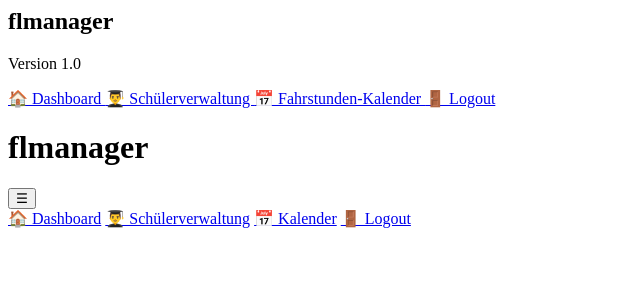
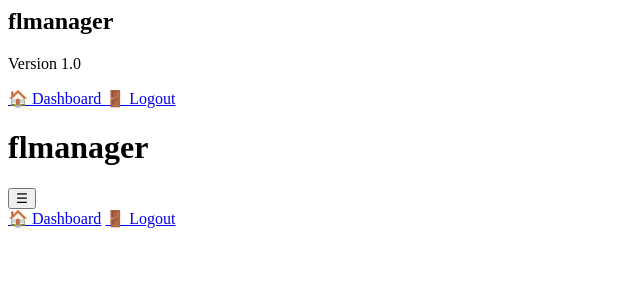
Before and after one commit to fahrlehrermitherz/flmanager, a Python web app: template templates/sidebar.html in a window 1280 px wide. Shown: the top 300 px of the page, without its empty margins (0-640 px from the left). Run offline with Jinja, Linux system fonts and the light colour scheme; the template is opened without the code that fills it, so the values that code supplies are empty.

Commit message:
Update sidebar.html

```diff
--- a/templates/sidebar.html
+++ b/templates/sidebar.html
@@ -8,12 +8,25 @@
         <a href="{{ url_for('main.dashboard') }}" class="flex items-center gap-2 px-3 py-2 rounded hover:bg-blue-100 transition {% if request.endpoint == 'main.dashboard' %}bg-blue-100{% endif %}">
             🏠 Dashboard
         </a>
-        <a href="{{ url_for('schueler.schueler_liste') }}" class="flex items-center gap-2 px-3 py-2 rounded hover:bg-blue-100 transition">
-            👨‍🎓 Schülerverwaltung
-        </a>
-        <a href="{{ url_for('slots.slots_verwalten') }}" class="flex items-center gap-2 px-3 py-2 rounded hover:bg-blue-100 transition">
-            📅 Fahrstunden-Kalender
-        </a>
+        {% if current_user.rolle.name in ['Superadmin', 'Büro', 'Fahrlehrer'] %}
+            <a href="{{ url_for('schueler.schueler_liste') }}" class="flex items-center gap-2 px-3 py-2 rounded hover:bg-blue-100 transition {% if request.endpoint == 'schueler.schueler_liste' %}bg-blue-100{% endif %}">
+                👨‍🎓 Schülerverwaltung
+            </a>
+            <a href="{{ url_for('schueler.kalender') }}" class="flex items-center gap-2 px-3 py-2 rounded hover:bg-blue-100 transition {% if request.endpoint == 'schueler.kalender' %}bg-blue-100{% endif %}">
+                📅 Fahrstunden-Kalender
+            </a>
+            <a href="{{ url_for('schueler.fahrstunde_anlegen') }}" class="flex items-center gap-2 px-3 py-2 rounded hover:bg-blue-100 transition {% if request.endpoint == 'schueler.fahrstunde_anlegen' %}bg-blue-100{% endif %}">
+                ➕ Fahrstunde erfassen
+            </a>
+        {% endif %}
+        {% if current_user.rolle.name == 'Superadmin' %}
+            <a href="{{ url_for('buero.verwaltungsseite') }}" class="flex items-center gap-2 px-3 py-2 rounded hover:bg-blue-100 transition {% if request.endpoint == 'buero.verwaltungsseite' %}bg-blue-100{% endif %}">
+                ⚙️ Verwaltung
+            </a>
+            <a href="{{ url_for('auth.register') }}" class="flex items-center gap-2 px-3 py-2 rounded hover:bg-blue-100 transition {% if request.endpoint == 'auth.register' %}bg-blue-100{% endif %}">
+                🆕 Benutzer registrieren
+            </a>
+        {% endif %}
         <a href="{{ url_for('auth.logout') }}" class="flex items-center gap-2 px-3 py-2 rounded hover:bg-red-100 transition text-red-700 mt-4">
             🚪 Logout
         </a>
@@ -31,7 +44,14 @@
 </div>
 <div id="mobileMenu" class="md:hidden hidden bg-white px-4 py-2">
     <a href="{{ url_for('main.dashboard') }}" class="block py-2 border-b">🏠 Dashboard</a>
-    <a href="{{ url_for('schueler.schueler_liste') }}" class="block py-2 border-b">👨‍🎓 Schülerverwaltung</a>
-    <a href="{{ url_for('slots.slots_verwalten') }}" class="block py-2 border-b">📅 Kalender</a>
+    {% if current_user.rolle.name in ['Superadmin', 'Büro', 'Fahrlehrer'] %}
+        <a href="{{ url_for('schueler.schueler_liste') }}" class="block py-2 border-b">👨‍🎓 Schülerverwaltung</a>
+        <a href="{{ url_for('schueler.kalender') }}" class="block py-2 border-b">📅 Fahrstunden-Kalender</a>
+        <a href="{{ url_for('schueler.fahrstunde_anlegen') }}" class="block py-2 border-b">➕ Fahrstunde erfassen</a>
+    {% endif %}
+    {% if current_user.rolle.name == 'Superadmin' %}
+        <a href="{{ url_for('buero.verwaltungsseite') }}" class="block py-2 border-b">⚙️ Verwaltung</a>
+        <a href="{{ url_for('auth.register') }}" class="block py-2 border-b">🆕 Benutzer registrieren</a>
+    {% endif %}
     <a href="{{ url_for('auth.logout') }}" class="block py-2 text-red-600">🚪 Logout</a>
 </div>
```
